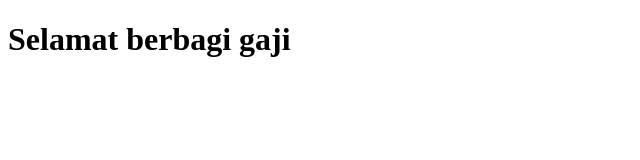
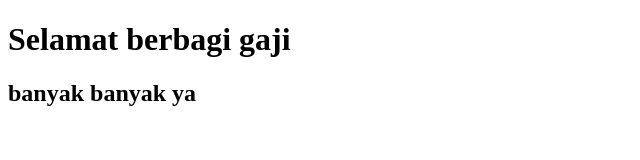
Before and after one commit to 16110374/universitas-amikom, a plain HTML site: page index.html in a window 1280 px wide. Shown: the whole page, without its empty margins (0-640 px from the left). Drawn offline with Linux system fonts and the light colour scheme.

Commit message:
tambah h2

```diff
--- a/index.html
+++ b/index.html
@@ -5,5 +5,6 @@
 </head>
 <body>
 	<h1>Selamat berbagi gaji</h1>
+	<h2>banyak banyak ya</h2>
 </body>
 </html>
```
